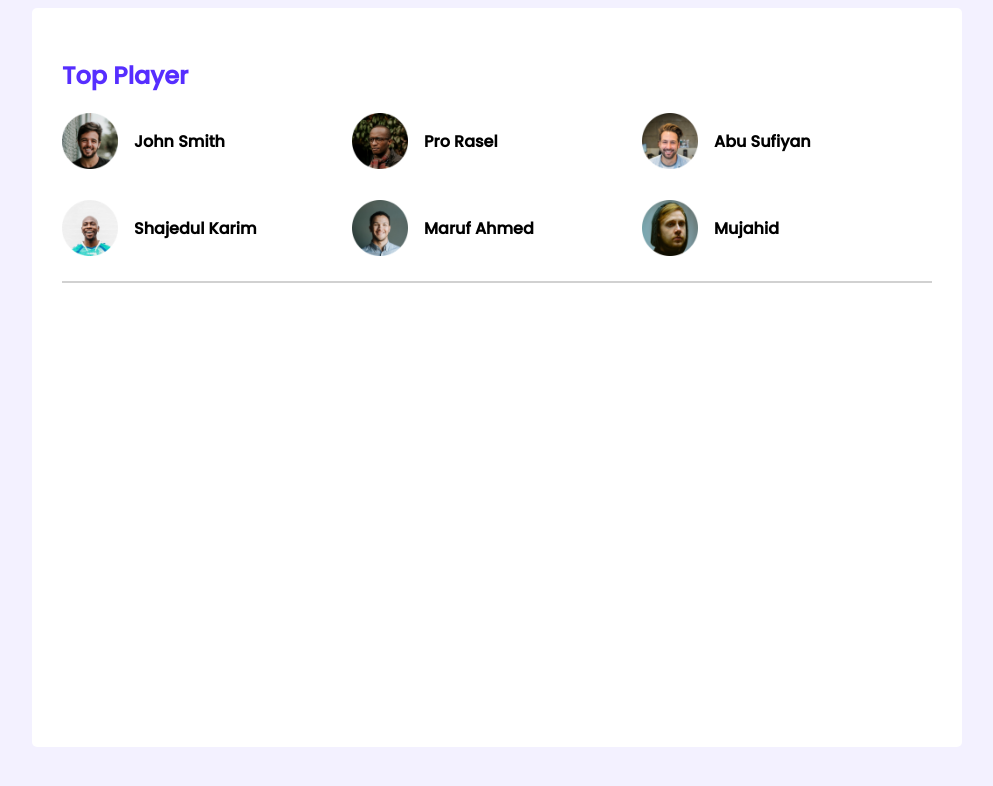
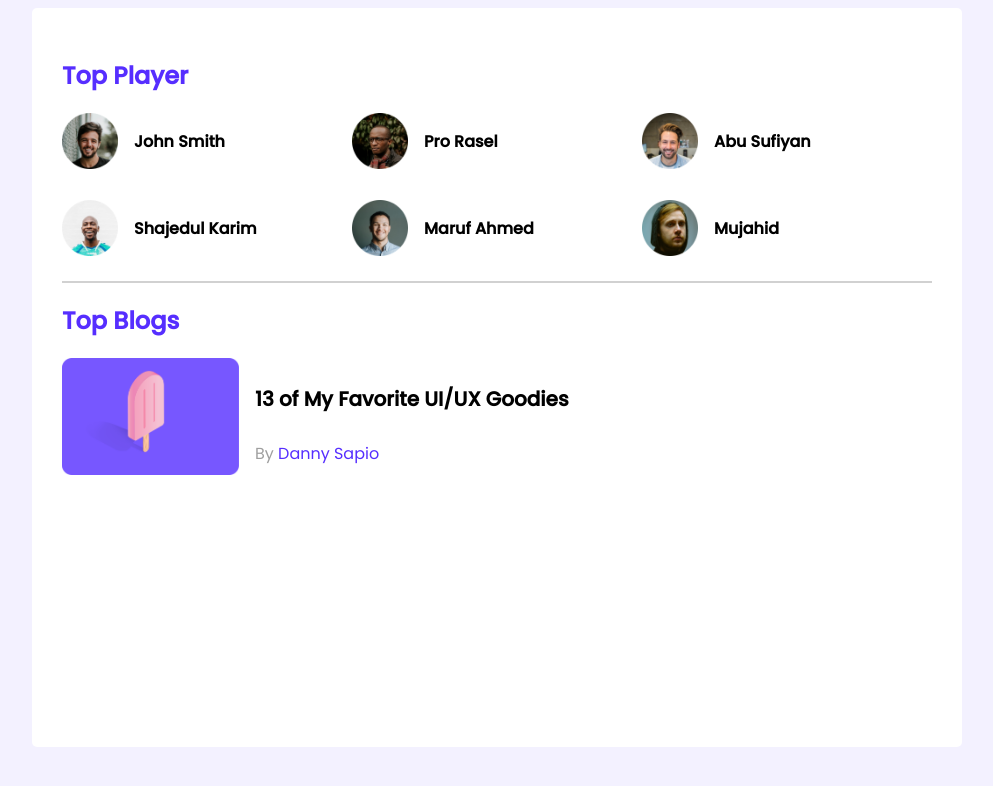
Before and after one commit to zkDhruba/leader-board, a plain HTML site: page index.html in a window 1280 px wide. Shown: the whole page, without its empty margins (143-1136 px from the left). Drawn offline with Linux system fonts and the light colour scheme; a web font is replaced by a local one.

Commit message:
one blog rough

```diff
--- a/index.html
+++ b/index.html
@@ -49,6 +49,19 @@
                 </div>
             </div>
             <hr>
+            <div class="top-blogs">
+                <h2 class="section-title"> Top Blogs</h2>
+                <div class="blogs">
+                    <div class="thumbnail">
+                        <img src="images/blogs/blog-1.png" alt="">
+                    </div>
+                    <div class="blog-info">
+                        <h4 class="blog-title">13 of My Favorite UI/UX Goodies</h4>
+                        <p class="blog-authors">By <a href="">Danny Sapio</a> </p>
+                    </div>
+
+                </div>
+            </div>
         </section>
     </main>
 </body>
--- a/styles/style.css
+++ b/styles/style.css
@@ -52,3 +52,35 @@ main {
 hr {
     border: 1px solid #D1D1D1;
 }
+
+
+/* -------------
+    Blogs Part
+--------------- */
+
+
+.thumbnail img {
+    width: 177px;
+    height: 117px;
+}
+
+.blog-info {
+    margin-left: 16px;
+}
+
+.blog-title {
+    font-size: 20px;
+}
+
+.blogs {
+    display: flex;
+}
+
+.blog-authors {
+    color: #9F9F9F;
+}
+
+.blog-authors a {
+    text-decoration: none;
+    color: #562EFF;
+}
```
